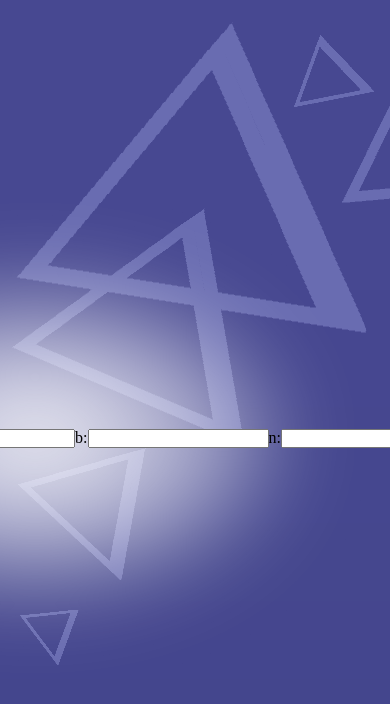
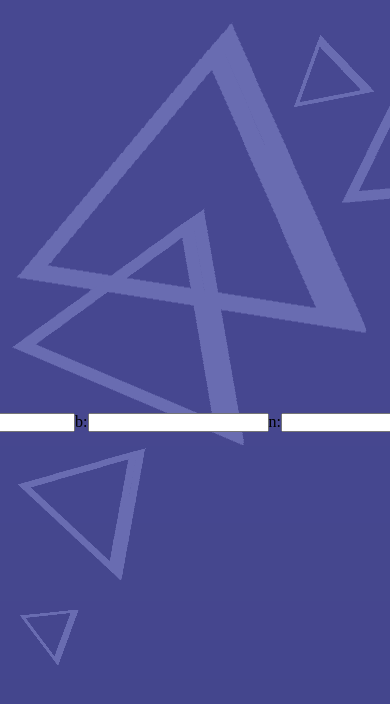
Before and after one commit to EvanLoaf/binomial, a Next.js app: page / in a window 390 px wide. Shown: the top 704 px of the page. Built offline with nearby package versions, Linux system fonts and the light colour scheme.

Commit message:
Fix glow

```diff
--- a/styles/Home.module.css
+++ b/styles/Home.module.css
@@ -90,29 +90,29 @@
   padding: 0 0;
 }
 
-.center::before {
-  background: var(--secondary-glow);
-  border-radius: 50%;
-  width: 480px;
-  height: 360px;
-  margin-left: -400px;
-}
+/*.center::before {*/
+/*  background: var(--secondary-glow);*/
+/*  border-radius: 50%;*/
+/*  width: 480px;*/
+/*  height: 360px;*/
+/*  margin-left: -400px;*/
+/*}*/
 
-.center::after {
-  background: var(--primary-glow);
-  width: 240px;
-  height: 180px;
-  z-index: -1;
-}
+/*.center::after {*/
+/*  background: var(--primary-glow);*/
+/*  width: 240px;*/
+/*  height: 180px;*/
+/*  z-index: -1;*/
+/*}*/
 
-.center::before,
-.center::after {
-  content: '';
-  left: 50%;
-  position: absolute;
-  filter: blur(45px);
-  transform: translateZ(0);
-}
+/*.center::before,*/
+/*.center::after {*/
+/*  content: '';*/
+/*  left: 50%;*/
+/*  position: absolute;*/
+/*  filter: blur(45px);*/
+/*  transform: translateZ(0);*/
+/*}*/
 
 .logo,
 .thirteen {
@@ -204,13 +204,31 @@
     margin-bottom: 0.5rem;
   }
 
+  /*.center {*/
+  /*  padding: 8rem 0 6rem;*/
+  /*}*/
+
+  /*.center::before {*/
+  /*  transform: none;*/
+  /*  height: 300px;*/
+  /*}*/
+
   .center {
-    padding: 8rem 0 6rem;
+    height: 100vh;
+    display: flex;
+    justify-content: center;
+    align-items: center;
+    position: relative;
+    padding: 4rem 0;
   }
 
-  .center::before {
-    transform: none;
-    height: 300px;
+  .center_form {
+    display: flex;
+    flex-direction: row;
+    justify-content: center;
+    align-items: center;
+    position: relative;
+    padding: 0 0;
   }
 
   .description {
```
